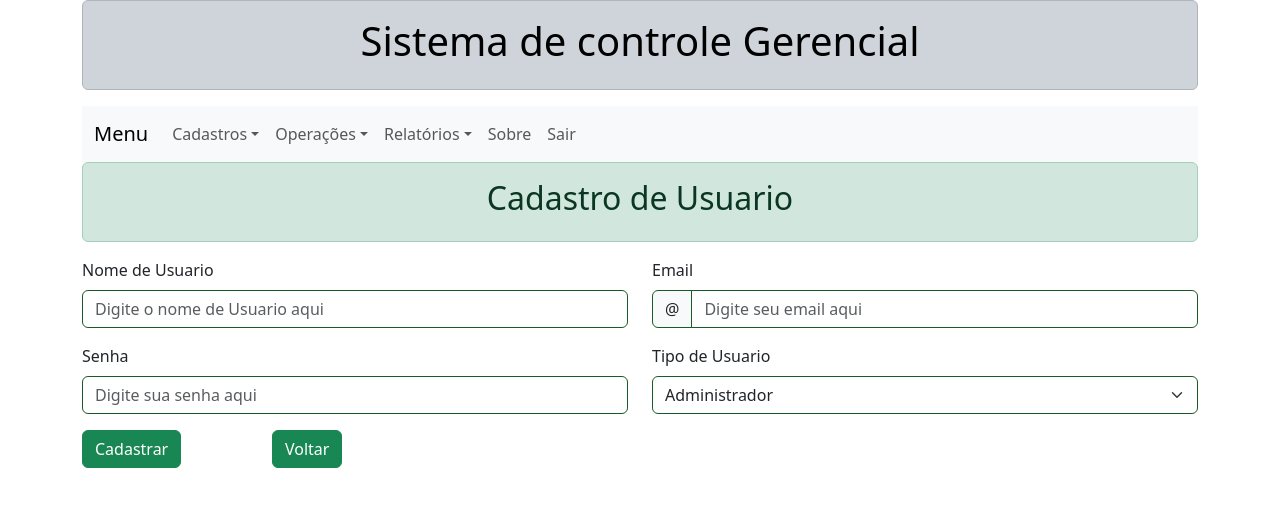
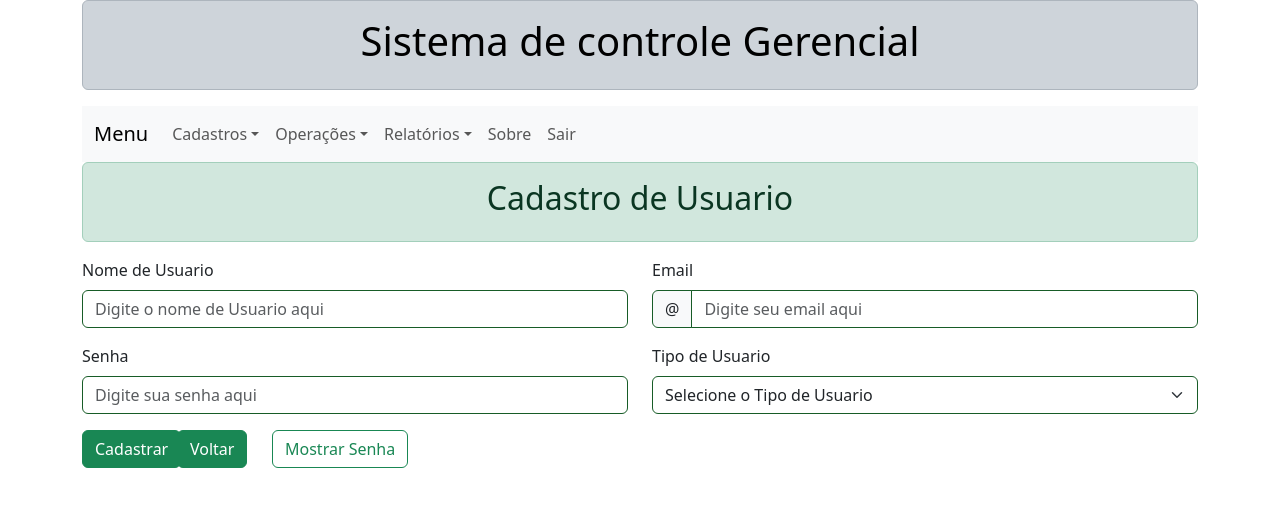
Before and after one commit to lleandroRodrigzz/sistemaComercial, a React (Create React App) app in the folder sistema/: page /usuario in a window 1280 px wide. Both pictures are taken after a click on the button "Adicionar". Shown: the top 506 px of the page. Built offline with nearby package versions, Linux system fonts and the light colour scheme.

Commit message:
Exclusao e Alteração do Usuario

```diff
--- a/sistema/src/componentes/layouts/FormCadastroUsuario.jsx
+++ b/sistema/src/componentes/layouts/FormCadastroUsuario.jsx
@@ -3,75 +3,181 @@ import Col from 'react-bootstrap/Col';
 import Form from 'react-bootstrap/Form';
 import InputGroup from 'react-bootstrap/InputGroup';
 import Row from 'react-bootstrap/Row';
+import { useState } from 'react';
 
 export default function FormCadastroUsuario(props) {
+
+    const usuarioVazio = {
+        nomeUsuario: "",
+        emailUsuario: "",
+        senhaUsuario: "",
+        tipoUsuario: ""
+    }
+
+    const [formValidado, setFormValidado] = useState(false);
+    const estadoUsuario = props.usuarioSelecionado;
+    const [usuario, setUsuario] = useState(estadoUsuario);
+    const [senhaVisivel, setSenhaVisivel] = useState(false); // Estado para alternar entre ver/ocultar a senha
+
+    function manipularSubmissao(evento) {
+        const form = evento.currentTarget;
+        if (form.checkValidity()) {
+            if (!props.modoEdicao) {
+                props.setListaDeUsuarios([...props.listaDeUsuarios, usuario]);
+            }
+            else {
+                props.setListaDeUsuarios([...props.listaDeUsuarios.filter((item) => item.emailUsuario !== usuario.emailUsuario), usuario]);
+                props.setModoEdicao(false);
+                props.setUsuarioSelecionado(usuarioVazio);
+            }
+            props.setExibirTabela(true);
+            setUsuario(usuarioVazio);
+            setFormValidado(false);
+        }
+        else {
+            setFormValidado(true);
+        }
+        evento.preventDefault();
+        evento.stopPropagation();
+    }
+
+    function manipularMudanca(evento) {
+        const elemento = evento.target.name;
+        const valor = evento.target.value;
+        setUsuario({ ...usuario, [elemento]: valor });
+        //console.log(`componente: ${elemento} : ${valor}`);
+    }
+
     return (
-        <>
-            <Form>
+        <Form validated={formValidado} onSubmit={manipularSubmissao}>
             <Row className="mb-3">
-                    <Form.Group as={Col} md="6" controlId="validationCustom01">
+                <Form.Group as={Col} md="6">
                     <Form.Label>Nome de Usuario</Form.Label>
                     <Form.Control
-                            style={{ borderColor: "#175c27" , /*backgroundColor: "#95e88b"*/ }}
+                        style={{ borderColor: "#175c27", /*backgroundColor: "#95e88b"*/ }}
                         required
+                        id='nomeUsuario'
+                        name='nomeUsuario'
+                        value={usuario.nomeUsuario}
+                        onChange={manipularMudanca}
                         type="text"
                         placeholder="Digite o nome de Usuario aqui"
                     />
                     <Form.Control.Feedback>Correto!</Form.Control.Feedback>
                 </Form.Group>
-                    <Form.Group as={Col} md="6" controlId="validationCustomUsername">
+                <Form.Group as={Col} md="6">
+                    {
+                        props.modoEdicao ?
+                            <fieldset disabled>
+                                <Form.Group as={Col}>
                                     <Form.Label>Email</Form.Label>
                                     <InputGroup hasValidation>
-                            <InputGroup.Text id="inputGroupPrepend" style={{ borderColor: "#175c27" , /*backgroundColor: "#95e88b"*/ }}>@</InputGroup.Text>
+                                        <InputGroup.Text id="inputGroupPrepend" style={{ borderColor: "#175c27", /*backgroundColor: "#95e88b"*/ }}>@</InputGroup.Text>
                                         <Form.Control
-                                style={{ borderColor: "#175c27" , /*backgroundColor: "#95e88b"*/ }}
                                             type="text"
                                             placeholder="Digite seu email aqui"
+                                            id='emailUsuario'
+                                            name='emailUsuario'
+                                            value={usuario.emailUsuario}
+                                            onChange={manipularMudanca}
+                                            aria-describedby="inputGroupPrepend"
+                                            required
+                                            style={props.modoEdicao ? {
+                                                borderColor: "#175c27",
+                                                /*backgroundColor: '#95e88b'*/
+                                                cursor: 'not-allowed',
+                                                opacity: 0.7,
+                                                pointerEvents: 'none'
+                                            } : {}}
+                                        />
+                                        <Form.Control.Feedback type="invalid">Digite um email valido.</Form.Control.Feedback>
+                                    </InputGroup>
+                                </Form.Group>
+                            </fieldset> :
+
+                            <Form.Group as={Col}>
+                                <Form.Label>Email</Form.Label>
+                                <InputGroup hasValidation>
+                                    <InputGroup.Text id="inputGroupPrepend" style={{ borderColor: "#175c27", /*backgroundColor: "#95e88b"*/ }}>@</InputGroup.Text>
+                                    <Form.Control
+                                        style={{ borderColor: "#175c27", /*backgroundColor: "#95e88b"*/ }}
+                                        type="text"
+                                        placeholder="Digite seu email aqui"
+                                        id='emailUsuario'
+                                        name='emailUsuario'
+                                        value={usuario.emailUsuario}
+                                        onChange={manipularMudanca}
                                         aria-describedby="inputGroupPrepend"
                                         required
                                     />
-                            <Form.Control.Feedback type="invalid">
-                                Digite um email valido.
-                            </Form.Control.Feedback>
+                                    <Form.Control.Feedback type="invalid">Digite um email valido.</Form.Control.Feedback>
                                 </InputGroup>
+                            </Form.Group>
+                    }
                 </Form.Group>
             </Row>
             <Row className="mb-3">
                 <Form.Group as={Col} md="6">
                     <Form.Label>Senha</Form.Label>
                     <Form.Control
-                            style={{ borderColor: "#175c27", /*backgroundColor: "#95e88b"*/  }}
-                            type="text"
+                        style={{ borderColor: "#175c27", /*backgroundColor: "#95e88b"*/ }}
+                        type={senhaVisivel ? "text" : "password"} // Altera entre password e text
                         placeholder="Digite sua senha aqui"
+                        id='senhaUsuario'
+                        name='senhaUsuario'
+                        value={usuario.senhaUsuario}
+                        onChange={manipularMudanca}
                         required
                     />
-                        <Form.Control.Feedback type="invalid">
-                            Digite uma senha valida.
-                        </Form.Control.Feedback>
+                    <Form.Control.Feedback type="invalid">Digite uma senha valida.</Form.Control.Feedback>
                 </Form.Group>
                 <Form.Group as={Col} md="6">
                     <Form.Label>Tipo de Usuario</Form.Label>
-                        <Form.Select as={Col} md="5" style={{ borderColor: "#175c27", /*backgroundColor: "#95e88b"*/  }}>
-                            <option disabled>Selecione o Tipo de Usuario</option>
-                            <option value="1">Administrador</option>
-                            <option value="2">Comum</option>
-                            <option value="3">Convidado</option>
+                    <Form.Select
+                        style={{ borderColor: "#175c27" }}
+                        id='tipoUsuario'
+                        name='tipoUsuario'
+                        value={usuario.tipoUsuario}
+                        onChange={manipularMudanca}
+                        required
+                    >
+                        <option disabled value="">Selecione o Tipo de Usuario</option>
+                        <option value="Administrador">Administrador</option>
+                        <option value="Comum">Comum</option>
+                        <option value="Convidado">Convidado</option>
                     </Form.Select>
+                    <Form.Control.Feedback type="invalid">Selecione um tipo de usuário válido.</Form.Control.Feedback>
                 </Form.Group>
             </Row>
             <Row className='mt-2 mb-2'>
 
                 <Col md={1}>
-                        <Button variant="success" type="submit">Cadastrar</Button>
+                    <Button variant="success" type="submit">
+                        {
+                            props.modoEdicao ?
+                                "Alterar" :
+                                "Cadastrar"
+                        }
+                    </Button>
                 </Col>
 
-                    <Col md={{ offset: 1 }}>
+                <Col md={1}>
                     <Button variant="success" type="submit" onClick={() => {
                         props.setExibirTabela(true);
+                        props.setModoEdicao(false);
+                        props.setUsuarioSelecionado(usuarioVazio);
                     }}>Voltar</Button>
+                </Col>
+
+                <Col md={{ offset: 0 }}>
+                    <Button
+                        variant="outline-success"
+                        onClick={() => setSenhaVisivel(!senhaVisivel)} // Alterna a visibilidade
+                    >
+                        {senhaVisivel ? "Ocultar Senha" : "Mostrar Senha"}
+                    </Button>
                 </Col>
             </Row>
         </Form>
-        </>
     )
 }
--- a/sistema/src/componentes/layouts/TelaCadastroUsuario.jsx
+++ b/sistema/src/componentes/layouts/TelaCadastroUsuario.jsx
@@ -6,17 +6,40 @@ import Pagina from "./Pagina";
 import { useState } from "react";
 
 export default function TelaCadastroUsuario(props) {
-    const[exibirTabela, setExibirTabela] = useState(true);
+    const [exibirTabela, setExibirTabela] = useState(true);
+    const [listaDeUsuarios, setListaDeUsuarios] = useState(usuarios);
+    const [modoEdicao, setModoEdicao] = useState(false);
+    const [usuarioSelecionado, setUsuarioSelecionado] = useState({
+        nomeUsuario: "",
+        emailUsuario: "",
+        senhaUsuario: "",
+        tipoUsuario: ""
+    });
+
+
     return (
         <div>
             <Pagina>
-                <Alert className='text-center' variant='success' style={{fontSize: "42px"}}>
+                <Alert className='text-center' variant='success' style={{ fontSize: "42px" }}>
                     <h2>Cadastro de Usuario</h2>
                 </Alert>
                 {
                     exibirTabela ?
-                    <TabelaUsuario listaDeUsuarios={usuarios} setExibirTabela={setExibirTabela}/> :
-                    <FormCadastroUsuario setExibirTabela={setExibirTabela}/>
+                        <TabelaUsuario listaDeUsuarios={listaDeUsuarios}
+                            modoEdicao={modoEdicao}
+                            setModoEdicao={setModoEdicao}
+                            usuarioSelecionado={usuarioSelecionado}
+                            setUsuarioSelecionado={setUsuarioSelecionado}
+                            setListaDeUsuarios={setListaDeUsuarios}
+                            setExibirTabela={setExibirTabela} /> :
+
+                        <FormCadastroUsuario listaDeUsuarios={listaDeUsuarios}
+                            usuarioSelecionado={usuarioSelecionado}
+                            setUsuarioSelecionado={setUsuarioSelecionado}
+                            modoEdicao={modoEdicao}
+                            setModoEdicao={setModoEdicao}
+                            setListaDeUsuarios={setListaDeUsuarios}
+                            setExibirTabela={setExibirTabela} />
                 }
             </Pagina>
         </div>
--- a/sistema/src/componentes/tabelas/TabelaUsuario.jsx
+++ b/sistema/src/componentes/tabelas/TabelaUsuario.jsx
@@ -1,6 +1,17 @@
 import { Container, Button, Table } from 'react-bootstrap';
 
 export default function TabelaUsuario(props) {
+
+    function excluirUsuario(usuario){
+        if(window.confirm("Deseja realmente excluir o usuario " + usuario.nomeUsuario + " ?")){
+            //excluir
+            props.setListaDeUsuarios(props.listaDeUsuarios.filter(
+                (item) => {
+                    return item.emailUsuario !== usuario.emailUsuario;
+                }));
+        }
+    }
+
     return (
         <>
             <Container className='text-center'>
@@ -15,6 +26,7 @@ export default function TabelaUsuario(props) {
                         <th>Email</th>
                         <th>Senha</th>
                         <th>Tipo de Usuario</th>
+                        <th>Ações</th>
                     </thead>
                     <tbody>
                         {
@@ -25,6 +37,24 @@ export default function TabelaUsuario(props) {
                                         <td>{usuario.emailUsuario}</td>
                                         <td>{usuario.senhaUsuario}</td>
                                         <td>{usuario.tipoUsuario}</td>
+                                        <td>
+                                            <Button onClick={() => {
+                                                props.setExibirTabela(false);
+                                                props.setUsuarioSelecionado(usuario);
+                                                props.setModoEdicao(true);
+                                            }}variant="warning">
+                                                <svg xmlns="http://www.w3.org/2000/svg" width="16" height="16" fill="currentColor" className="bi bi-pencil-square" viewBox="0 0 16 16">
+                                                <path d="M15.502 1.94a.5.5 0 0 1 0 .706L14.459 3.69l-2-2L13.502.646a.5.5 0 0 1 .707 0l1.293 1.293zm-1.75 2.456-2-2L4.939 9.21a.5.5 0 0 0-.121.196l-.805 2.414a.25.25 0 0 0 .316.316l2.414-.805a.5.5 0 0 0 .196-.12l6.813-6.814z" />
+                                                <path fill-rule="evenodd" d="M1 13.5A1.5 1.5 0 0 0 2.5 15h11a1.5 1.5 0 0 0 1.5-1.5v-6a.5.5 0 0 0-1 0v6a.5.5 0 0 1-.5.5h-11a.5.5 0 0 1-.5-.5v-11a.5.5 0 0 1 .5-.5H9a.5.5 0 0 0 0-1H2.5A1.5 1.5 0 0 0 1 2.5z" />
+                                            </svg>
+                                            </Button> <Button onClick={() => {
+                                                excluirUsuario(usuario);
+                                                }} variant="danger">
+                                                <svg xmlns="http://www.w3.org/2000/svg" width="16" height="16" fill="currentColor" className="bi bi-trash3" viewBox="0 0 16 16">
+                                                <path d="M6.5 1h3a.5.5 0 0 1 .5.5v1H6v-1a.5.5 0 0 1 .5-.5M11 2.5v-1A1.5 1.5 0 0 0 9.5 0h-3A1.5 1.5 0 0 0 5 1.5v1H1.5a.5.5 0 0 0 0 1h.538l.853 10.66A2 2 0 0 0 4.885 16h6.23a2 2 0 0 0 1.994-1.84l.853-10.66h.538a.5.5 0 0 0 0-1zm1.958 1-.846 10.58a1 1 0 0 1-.997.92h-6.23a1 1 0 0 1-.997-.92L3.042 3.5zm-7.487 1a.5.5 0 0 1 .528.47l.5 8.5a.5.5 0 0 1-.998.06L5 5.03a.5.5 0 0 1 .47-.53Zm5.058 0a.5.5 0 0 1 .47.53l-.5 8.5a.5.5 0 1 1-.998-.06l.5-8.5a.5.5 0 0 1 .528-.47M8 4.5a.5.5 0 0 1 .5.5v8.5a.5.5 0 0 1-1 0V5a.5.5 0 0 1 .5-.5" />
+                                            </svg>
+                                            </Button>
+                                        </td>
                                     </tr>
                                 )
                             })
```
Also changed, not shown: sistema/src/componentes/dados/mockCategorias.js (+4 -4 lines). Lines whose indentation alone changed are shown as unchanged.
